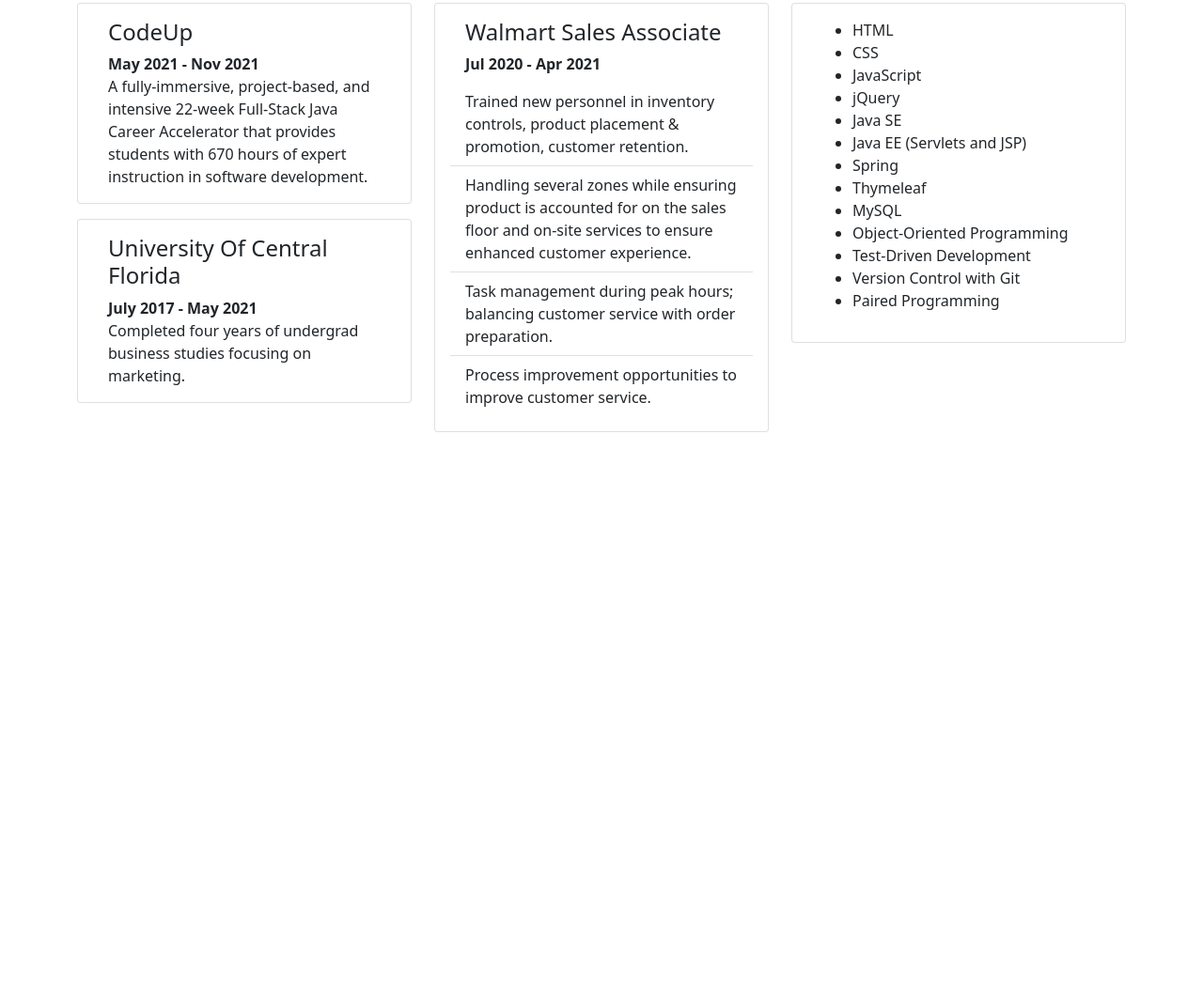
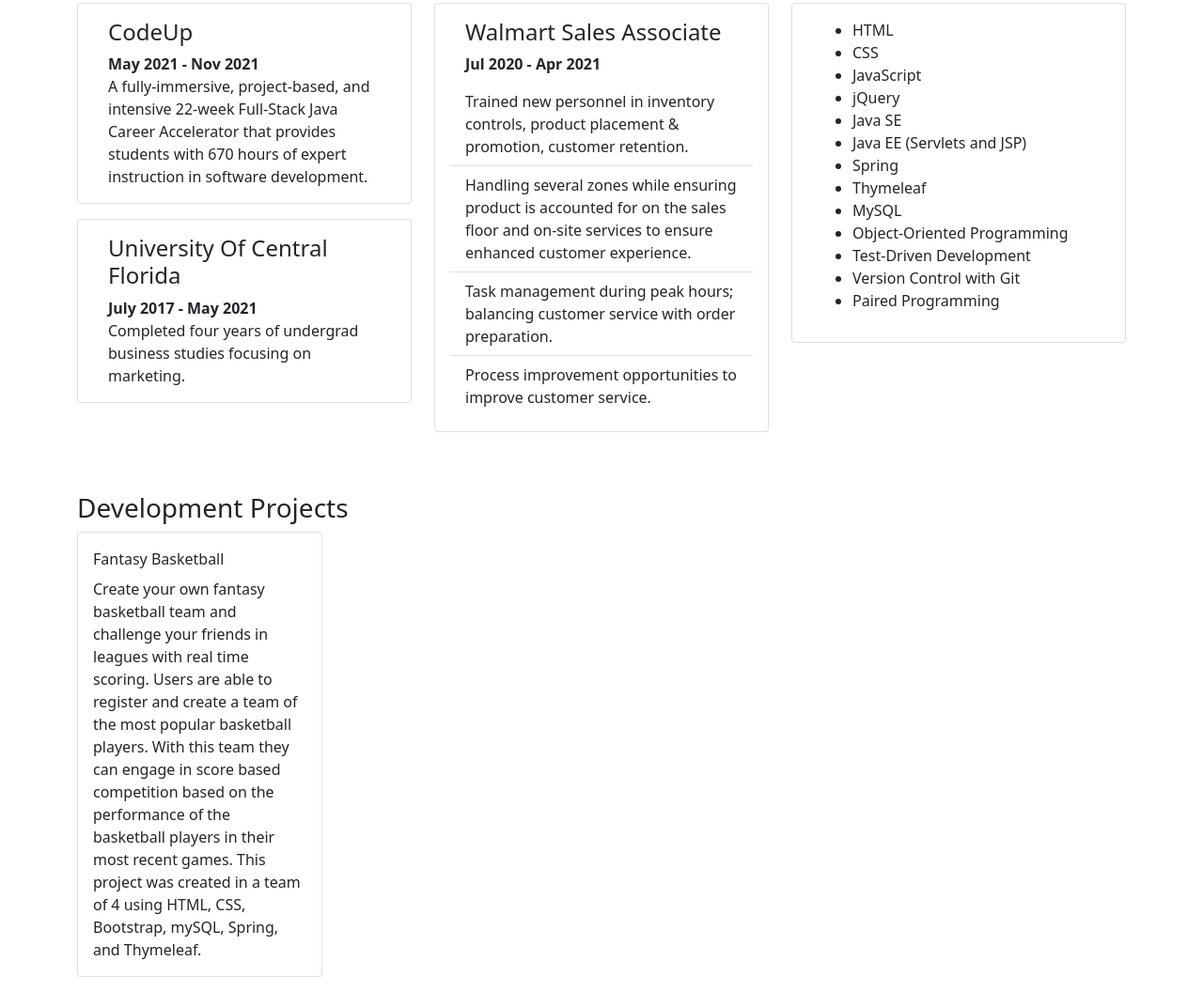
Before and after one commit to Allison-Falls47/portfolio-website-, a plain HTML site: page index.html in a window 1280 px wide. Shown: the part 377-1433 px from the top of the page at 94% size. Before the commit the page ends 853 px from the top, so only its background shows below. Drawn offline with nearby package versions, Linux system fonts and the light colour scheme.

Commit message:
developmental projects

```diff
--- a/index.html
+++ b/index.html
@@ -112,6 +112,20 @@
     </div>
 </div>
 
+<div class="container mt-5">
+    <h3>Development Projects</h3>
+    <div class="row">
+        <div class="col-lg-3">
+            <div class="card mb-3">
+                <div class="card-body">
+                    <div class="card-title">Fantasy Basketball</div>
+                    <div class="card-text">Create your own fantasy basketball team and challenge your friends in leagues with real time scoring. Users are able to register and create a team of the most popular basketball players. With this team they can engage in score based competition based on the performance of the basketball players in their most recent games. This project was created in a team of 4 using HTML, CSS, Bootstrap, mySQL, Spring, and Thymeleaf.</div>
+                </div>
+            </div>
+        </div>
+    </div>
+</div>
+
 
 
     <!-- Optional JavaScript; choose one of the two! -->
```
